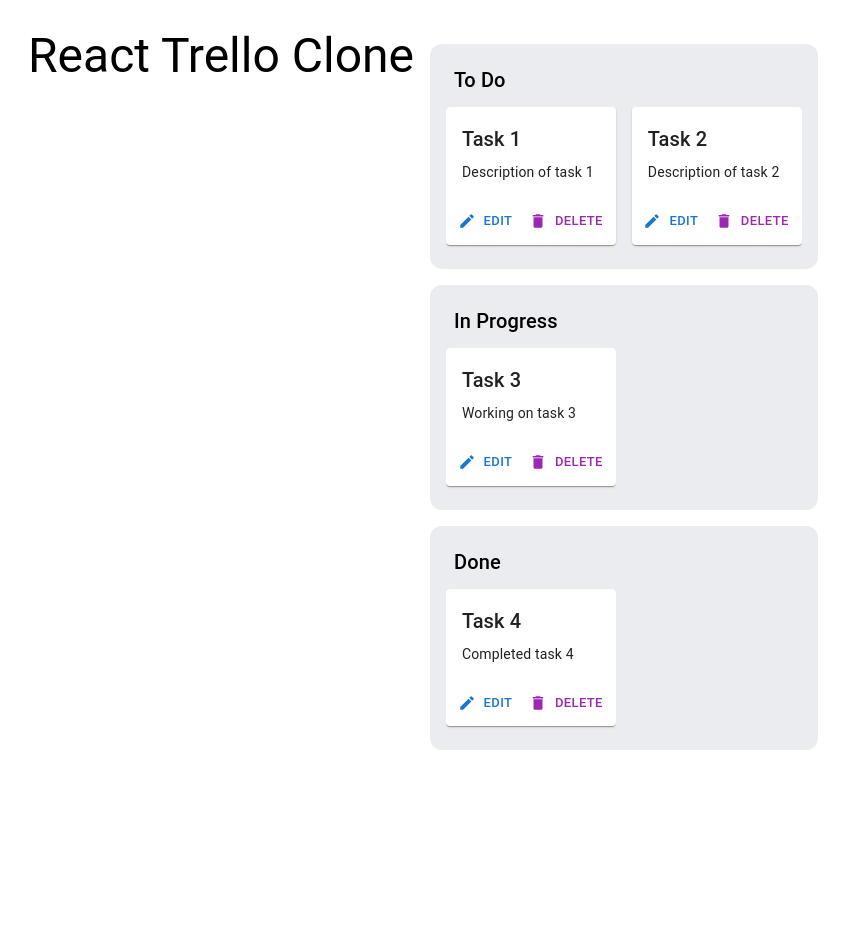
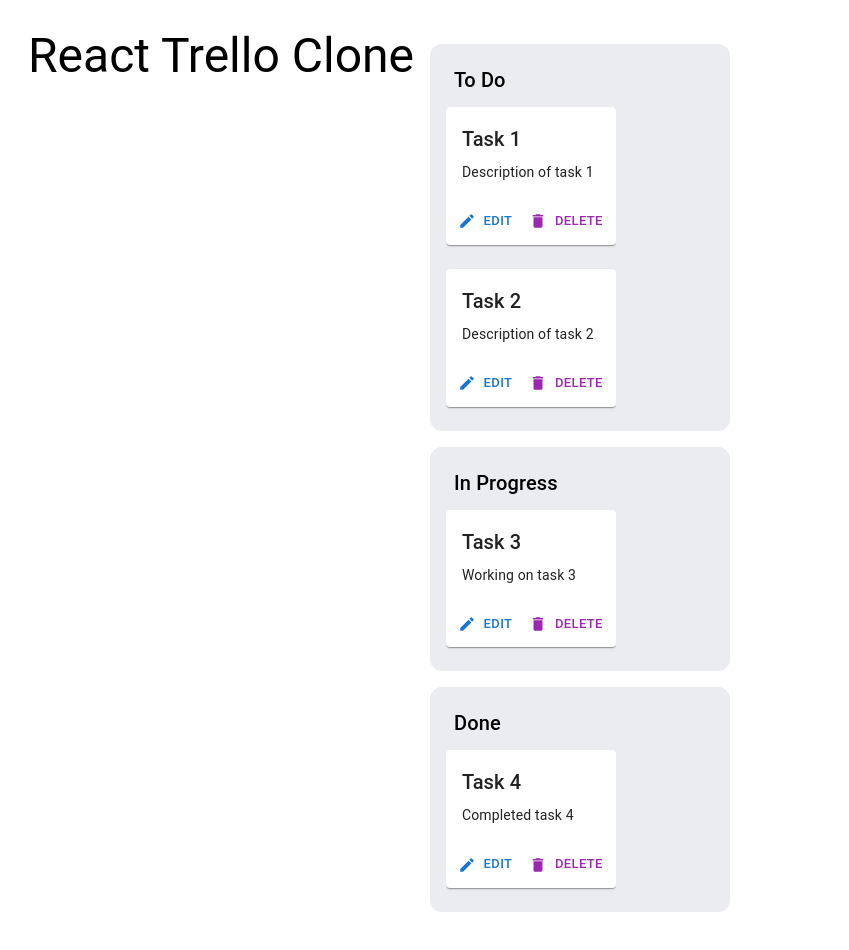
Before and after one commit to solik003/kanban-test-app, a React (Vite) app in the folder frontend/: page / in a window 1280 px wide. Shown: the top 950 px of the page, without its empty margins (0-849 px from the left). Before the commit the page ends 800 px from the top, so only its background shows below. Built offline with nearby package versions, Linux system fonts and the light colour scheme.

Commit message:
fix layout issue in KanbanList

```diff
--- a/frontend/src/components/KanbanList.tsx
+++ b/frontend/src/components/KanbanList.tsx
@@ -22,7 +22,7 @@
         flexDirection: 'row'
       }}
     >
-      <Droppable droppableId={String(listID)} direction="horizontal">
+      <Droppable droppableId={String(listID)} >
         {(provided) => (
           <Grid item {...provided.droppableProps} ref={provided.innerRef}>
             <Typography
@@ -36,7 +36,7 @@
               {title}
             </Typography>
 
-            <Grid item sx={{ display: 'flex', flexDirection: 'row', gap: 2, overflowX: 'auto', maxWidth: '100%' }}>
+            <Grid item sx={{ display: 'flex', flexDirection: 'column', gap: 2, overflowX: 'auto', maxWidth: '100%' }}>
               {cards.map((card, index) => (
                 <KanbanCard
                   key={card.id}
```
